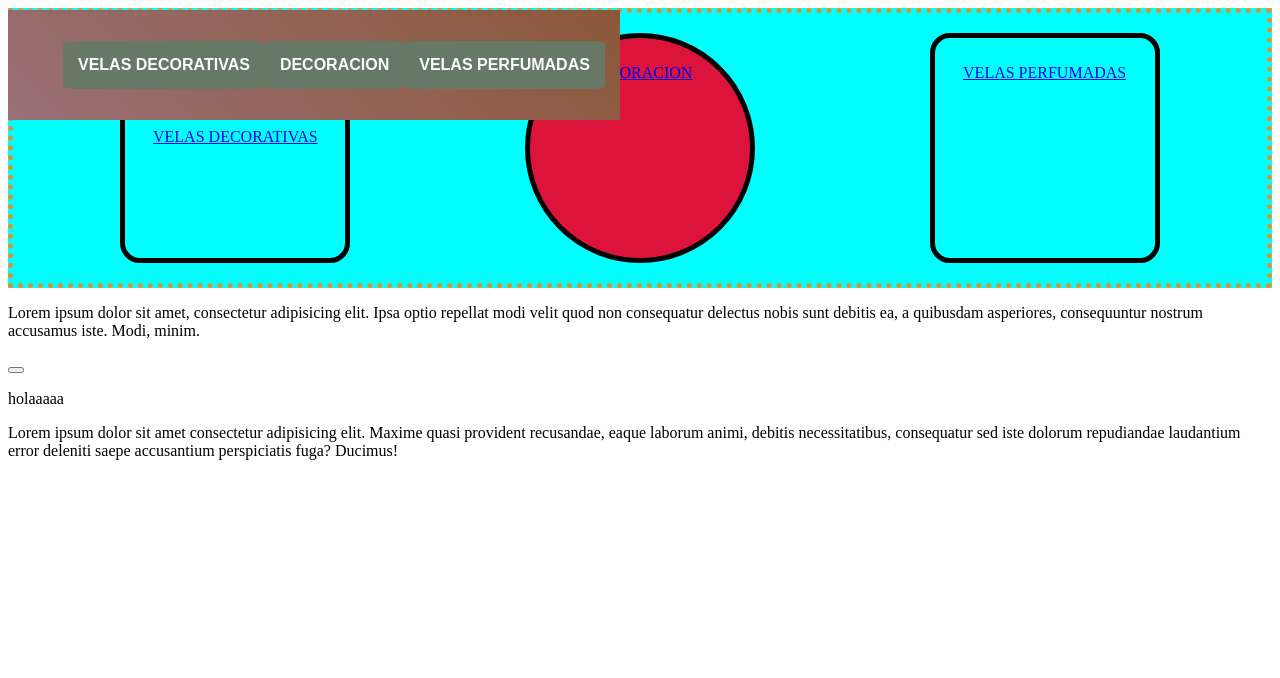
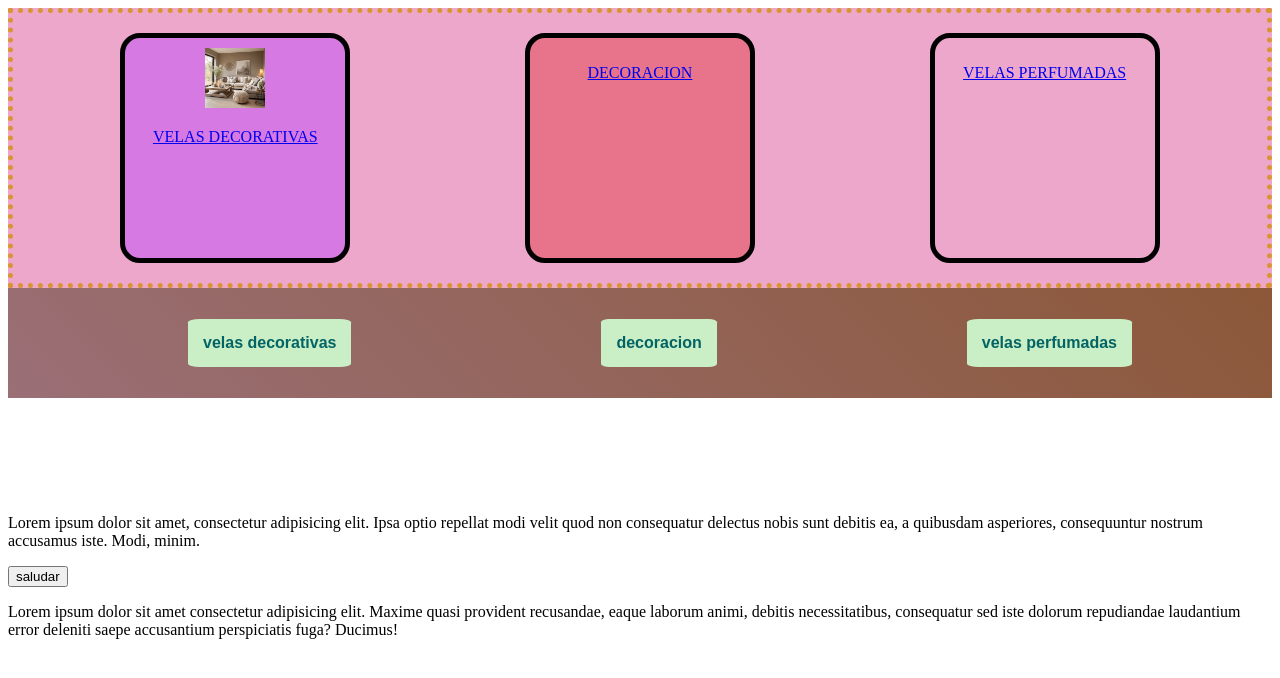
Before and after one commit to boutai5/cajas-css, a plain HTML site: page index.html in a window 1280 px wide. Drawn offline with Linux system fonts and the light colour scheme.

Commit message:
javascript html

```diff
--- a/index.html
+++ b/index.html
@@ -95,7 +95,7 @@
 
     </p>
     </main>
-<button></button>
+<button> saludar</button>
 
   <p id="texto"></p>
 
--- a/script.js
+++ b/script.js
@@ -38,7 +38,7 @@ let decada = 10;
 
  let edad = 16;
  edad = 17;
- edad +1;   //puedo sumar a la variable porque guarda el valor numerico
+ edad = edad + 1;   //puedo sumar a la variable porque guarda el valor numerico
  edad ++;  //suma uno
  edad --;  //resta uno
  edad += decada;
@@ -53,14 +53,13 @@ let decada = 10;
 alert( saludo+" " +nombreusuario); //puedo concatenar el string usando+
 //no puede cambiar el valor
 const saludo_usuario = "hola de nuevo"
-/*
 console.log( 5 > 4);
 console.log( 5 < 8 );
 
-console.log( 5 >= 6 );
+console.log( 5 >= 6 );  //igual que
 console.log( 5 <= 7 );
-
-console.log( 5==5 );
+console.log( 5== "5")
+console.log( 5 == 5 );
 console.log( 5 !=7);
 
 console.log("a">"b");
@@ -71,7 +70,7 @@ if (edad>=18) {
 
 
 }
-*/
+
 let premium = true;
 
 if(premium) {
@@ -89,5 +88,16 @@ if(premium) {
 //INTERACTUAR CON HTM.DOM
 //       recojo el elemento  //   que hago //
 document.getElementById("texto").innerHTML = "holaaaaa";
+document.getElementById("caja").innerHTML = <p> "hola de nuevo" </p>;
 
 document.getElementsByClassName("articulo");
+
+document.body.style.color = "red";
+
+//funciones
+function saludar() {
+    alert("bienvenido");
+
+}
+
+saludar();
--- a/style.css
+++ b/style.css
@@ -3,7 +3,7 @@
     border: 5px dotted black;
     padding: 20px;
     border-color:rgb(216, 149, 49);
-    background-color: aqua;
+    background-color: rgb(237, 167, 202);
 
 }
 
@@ -28,14 +28,13 @@
 
 
 #lunes {
-    background-color: aqua;
+    background-color: rgb(215, 121, 227);
 
 
 }
 
 #martes {
-    background-color: crimson;
-    border-radius: 100%;
+    background-color: rgb(232, 116, 139);
 
 }
 
@@ -51,14 +50,14 @@
 
 }
 main{
-padding top:100px;
+padding-top:100px;
 
 }
 
 nav {
     background: linear-gradient(45deg, rgb(154, 111, 118), rgb(140, 88, 57));
     padding: 15px;
-    position:fixed;
+    position:-webkit-sticky;
     top: 10px;
 
 
@@ -66,16 +65,16 @@ nav {
 
 nav ul {
 
-    display: flex;
+    display:flex;
     list-style: none;
 
 }
 
 nav ul li {
     margin: auto;
-    text-transform: uppercase;
-    background-color: rgb(103, 120, 103);
-    color: rgb(250, 251, 251);
+    text-transform:initial;
+    background-color: rgb(202, 238, 197);
+    color: rgb(2, 100, 100);
     padding: 15px;
     border-radius: 7%;
     font-weight: 700;
@@ -87,7 +86,7 @@ nav ul li {
 
 
 nav ul li:hover¨ {
-    background-color: rgb(112, 118, 21);
+    background-color: rgb(6, 6, 4);
 
 
 }
```
